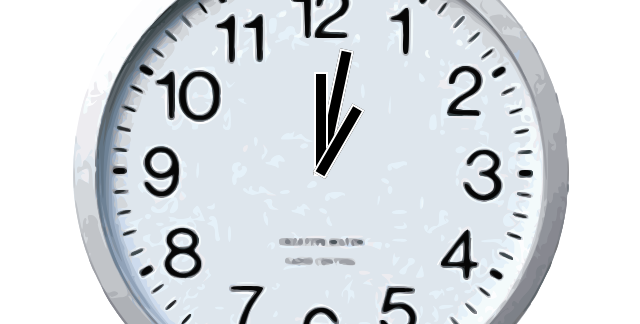
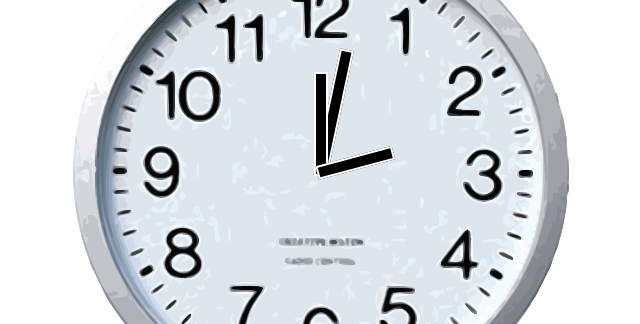
Before and after one commit to ShashankKNaik/shashankknaik.github.io, a plain HTML site: page webClock/home.html in a window 1280 px wide. Shown: the part 228-552 px from the top of the page, without its empty margins (319-959 px from the left). Drawn offline with nearby package versions, Linux system fonts and the light colour scheme.

Commit message:
Update home.html

```diff
--- a/webClock/home.html
+++ b/webClock/home.html
@@ -89,7 +89,7 @@
             transform: 'translate(-50%,-50%) rotate('+(360/60)*mc+'deg)'
         })
         $('#h').css({
-            transform: 'translate(-50%,-50%) rotate('+(360/60)*hc+'deg)'
+            transform: 'translate(-50%,-50%) rotate('+(360/24)*hc+'deg)'
         })
     }
 
```
